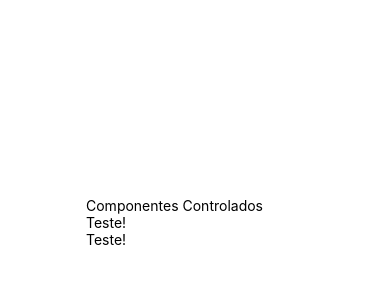
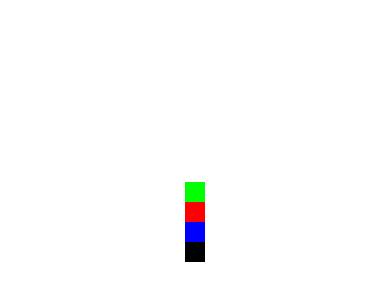
Before and after one commit to Maycdouglas/estudosReactNative, a React Native app: screen / in a window 390 px wide. Shown: the part 200-500 px from the top of the page. Built offline with nearby package versions, Linux system fonts and the light colour scheme.

Commit message:
insere componente quadrado

```diff
--- a/App.js
+++ b/App.js
@@ -16,7 +16,7 @@ import UsuarioLogado from './src/fundamentos/RenderizacaoCondicional2/UsuarioLog
 import ListaProdutos from './src/fundamentos/RenderizacaoLista/ListaProdutos';
 import ListaProdutos2 from './src/fundamentos/RenderizacaoLista/ListaProdutos2';
 import ComponentesControlados from './src/fundamentos/ComponentesControlados';
-
+import Quadrado from './src/fundamentos/Layout/Quadrado';
 
 
 import { SafeAreaView, StyleSheet, Text, View } from 'react-native';
@@ -43,12 +43,17 @@ export default function App() {
       </Familia>
       <UsuarioLogado usuario={ {nome:"Maycon", email:"maycon@maycon.com"} }/>
       <ListaProdutos></ListaProdutos>
-      <ListaProdutos2></ListaProdutos2>*/}
+      <ListaProdutos2></ListaProdutos2>
+      <ComponentesControlados></ComponentesControlados>*/}
 
 
 
 
-      <ComponentesControlados></ComponentesControlados>
+
+      <Quadrado cor="#0f0"></Quadrado>
+      <Quadrado cor="#f00"></Quadrado>
+      <Quadrado cor="#00f"></Quadrado>
+      <Quadrado></Quadrado>
 
 
 
--- /dev/null
+++ b/src/fundamentos/Layout/Quadrado.js
@@ -0,0 +1,12 @@
+import React, { useState } from 'react';
+import { View, Text, Button } from 'react-native';
+
+export default props => {
+    return (
+        <View style={ {
+            height: 20,
+            width: 20,
+            backgroundColor: props.cor || '#000'
+        }} />
+    )
+}
```
